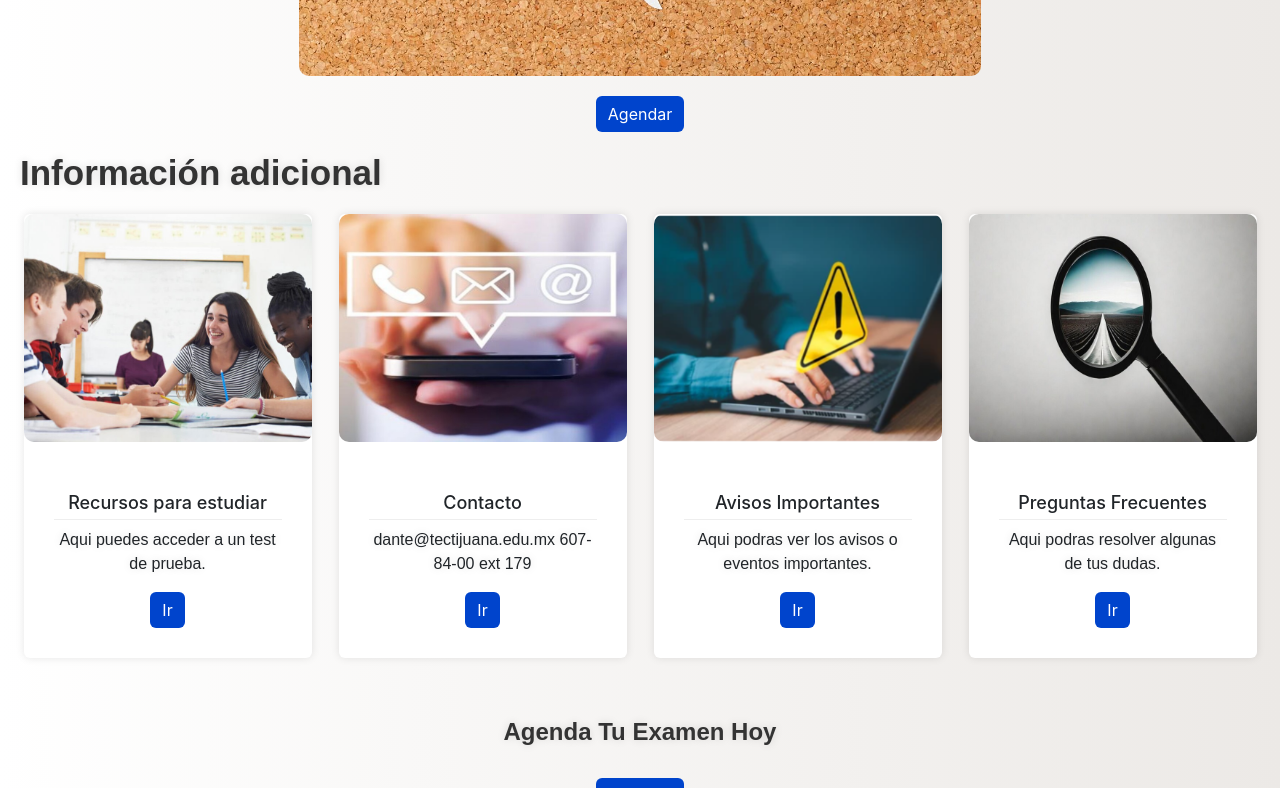
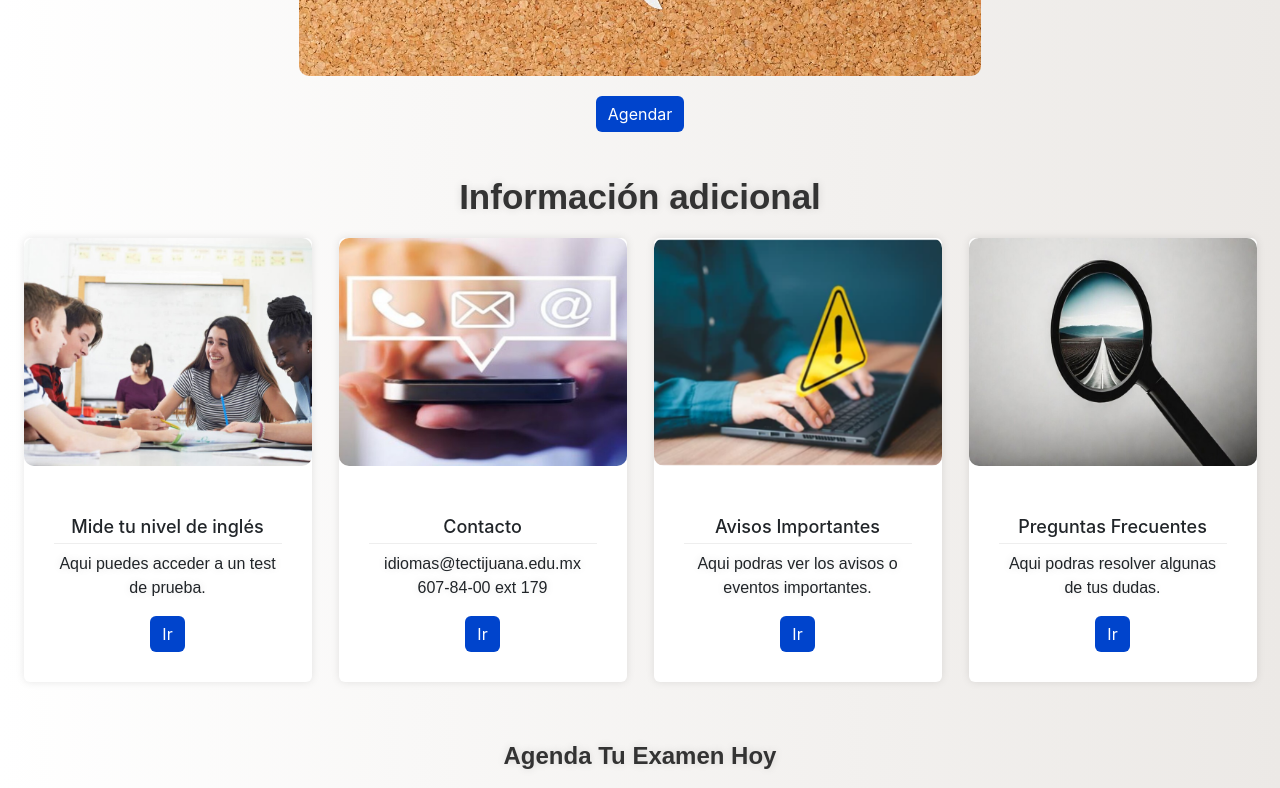
Before and after one commit to Mijimenez9/Test3, a React (Create React App) app in the folder client/: page / in a window 1280 px wide. Shown: the part 389-1177 px from the top of the page. Built offline with nearby package versions, Linux system fonts and the light colour scheme.

Commit message:
css de inicio
Se centro el titulo, se cambio el correo, etc, es para prueba xd

```diff
--- a/client/src/Components/inicio.js
+++ b/client/src/Components/inicio.js
@@ -16,9 +16,9 @@ const Inicio = () => {
 
       {/* Botón Agendar  */}
       <div className="agendar-btn-container" style={{ textAlign: 'center', marginTop: '20px' }}>
-        <Link to="/Registro" className="btn btn-primary">Agendar</Link> {/* Botón que usa Link */}
+        <Link to="/Registro" className="btn btn-primary" >Agendar</Link> <br/><br/>{/* Botón que usa Link */}
       </div>
-      <h2 style={{ textAlign: 'left', fontSize: '35px', marginTop: '20px' }}>Información adicional</h2>
+      <h2 style={{ textAlign: 'center', fontSize: '35px', marginTop: '20px' }}>Información adicional</h2>
 
       <div className="cards-container">
         {/* Contenedor de tarjetas */}
@@ -29,7 +29,7 @@ const Inicio = () => {
           <div className="card" style={{ width: '18rem' }}>
             <img src={estudiarImg} className="card-top" alt="Card" />
             <div className="card-body">
-              <h5 className="card-title">Recursos para estudiar</h5>
+              <h5 className="card-title">Mide tu nivel de inglés</h5>
               <p className="card-text">Aqui puedes acceder a un test de prueba.</p>
               <a href="#" className="btn btn-primary">Ir</a>
             </div>
@@ -41,7 +41,7 @@ const Inicio = () => {
             <img src={contactoImg} className="card-top" alt="Card" />
             <div className="card-body">
               <h5 className="card-title">Contacto</h5>
-              <p className="card-text">dante@tectijuana.edu.mx
+              <p className="card-text">idiomas@tectijuana.edu.mx <br/>
                 607-84-00 ext 179</p>
               <a href="#" className="btn btn-primary">Ir</a>
             </div>
```
